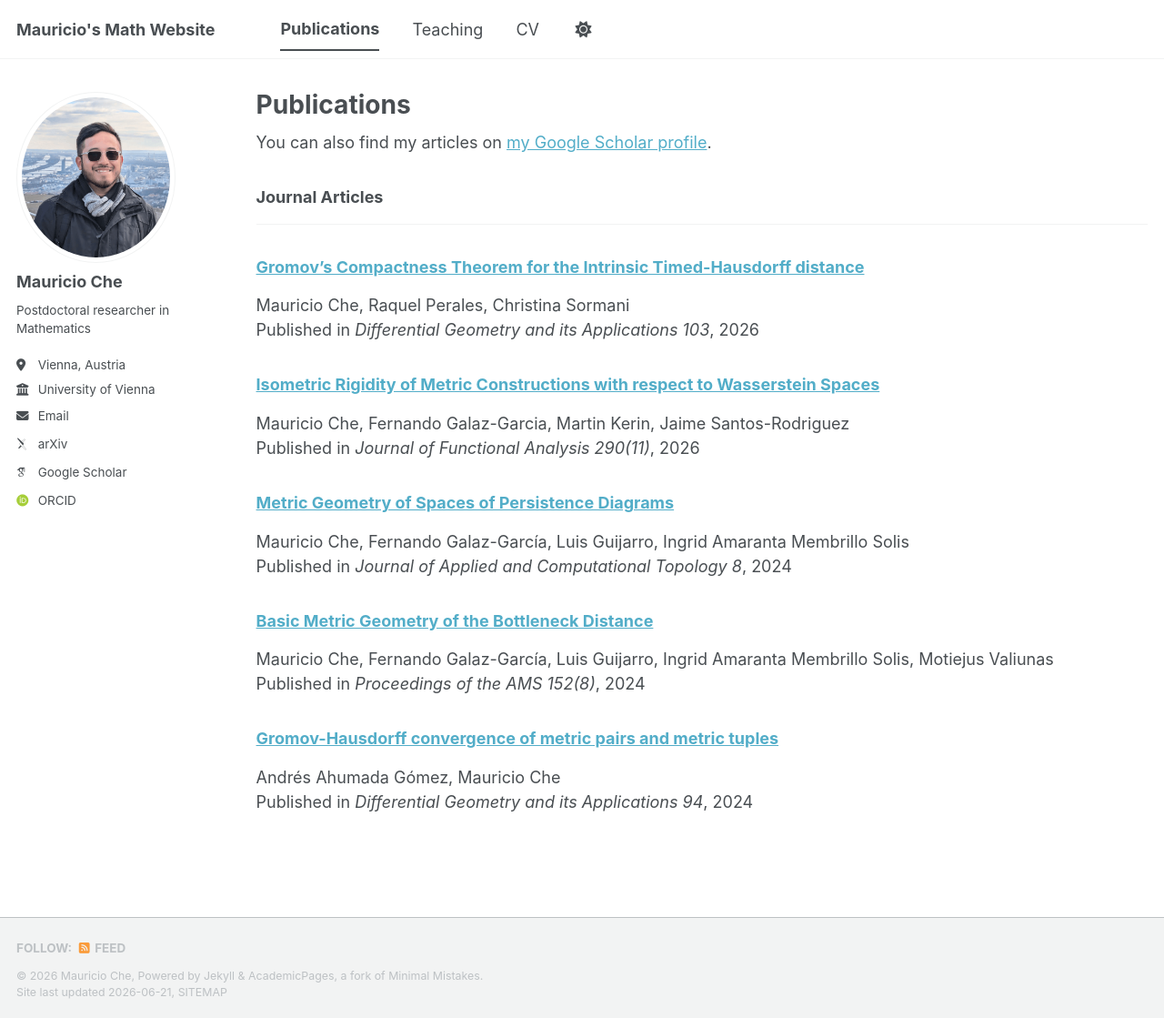
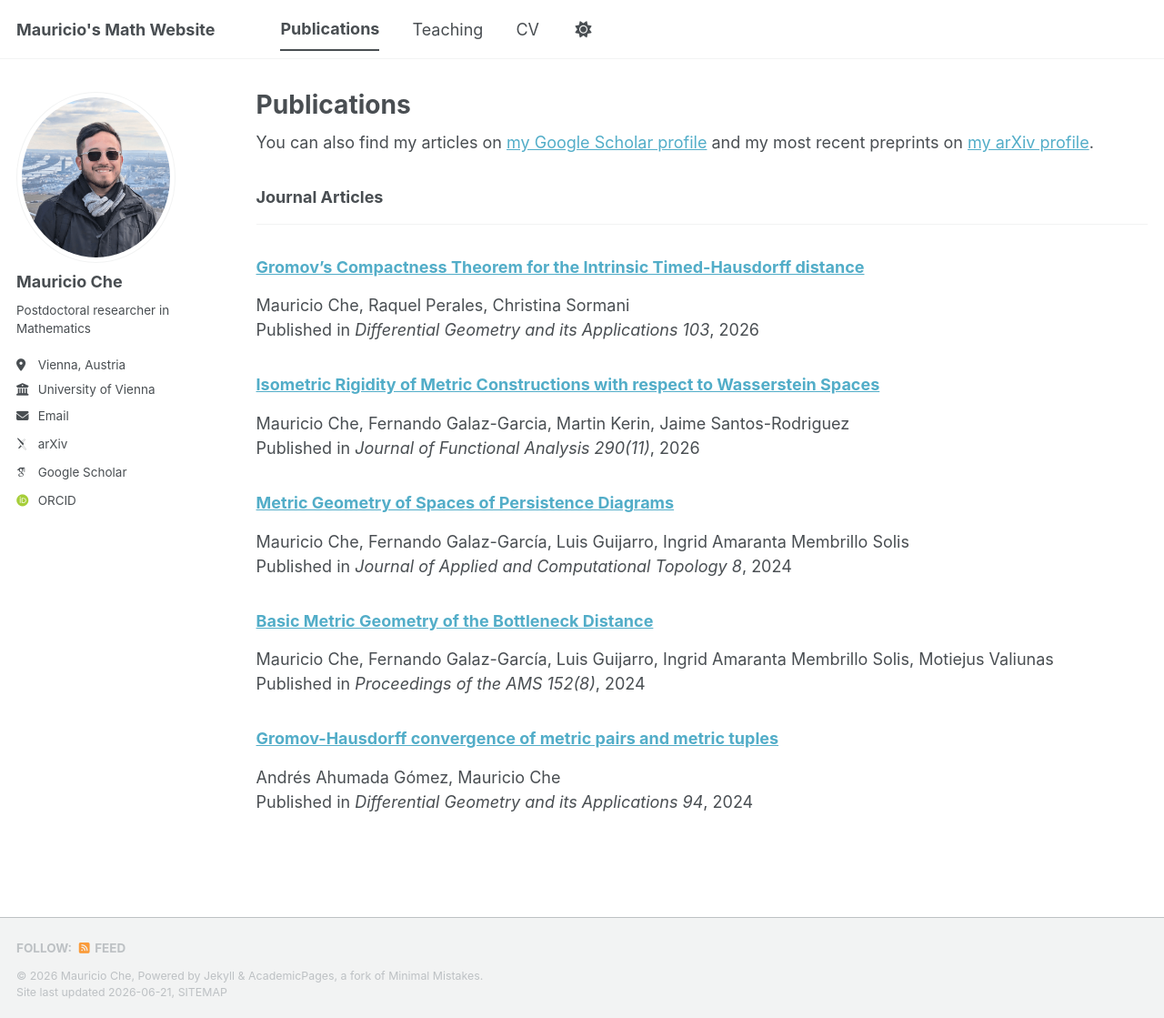
Before and after one commit to MauricioChe/mauricioche.github.io, a Jekyll site: the page built from _pages/publications.html, in a window 1280 px wide and 1119 px high. Shown: the whole window at 91% size. Built offline with Jekyll 4.4.1, drawn with Linux system fonts in a browser that asks for light colours; some web fonts are replaced; a script bundle is joined from its source files by our own code; library files that are not in the unit come from our copies.

Commit message:
Update publications.html

```diff
--- a/_pages/publications.html
+++ b/_pages/publications.html
@@ -5,8 +5,8 @@ permalink: /publications/
 author_profile: true
 ---
 
-{% if site.author.googlescholar %}
-  <div class="wordwrap">You can also find my articles on <a href="{{site.author.googlescholar}}">my Google Scholar profile</a>.</div>
+{% if site.author.googlescholar and site.author.arxiv %}
+  <div class="wordwrap">You can also find my articles on <a href="{{site.author.googlescholar}}">my Google Scholar profile</a>  and my most recent preprints on <a href="{{site.author.arxiv}}">my arXiv profile</a>.</div>
 {% endif %}
 
 {% include base_path %}
```
